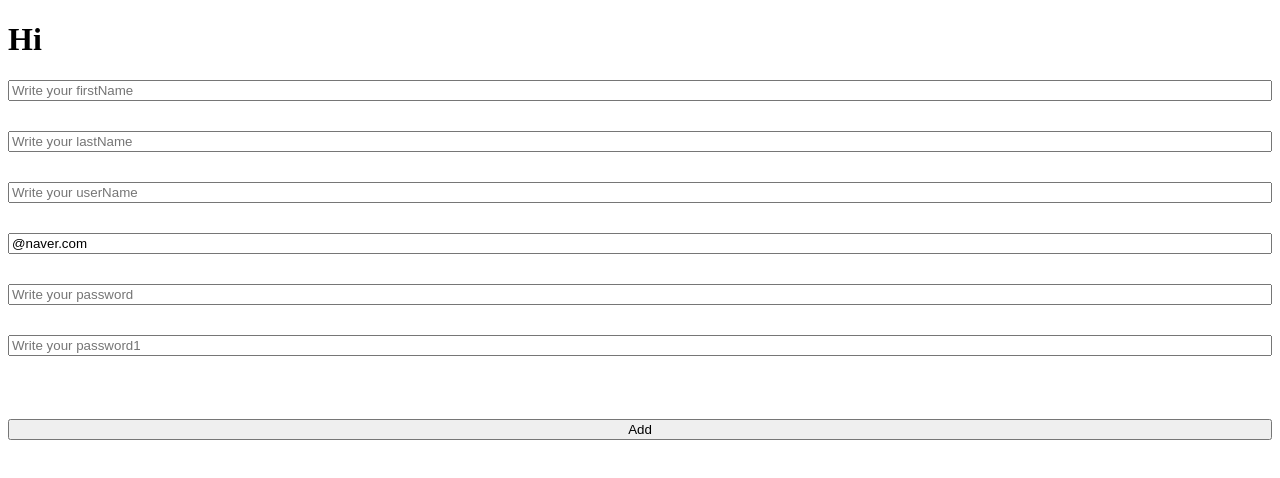
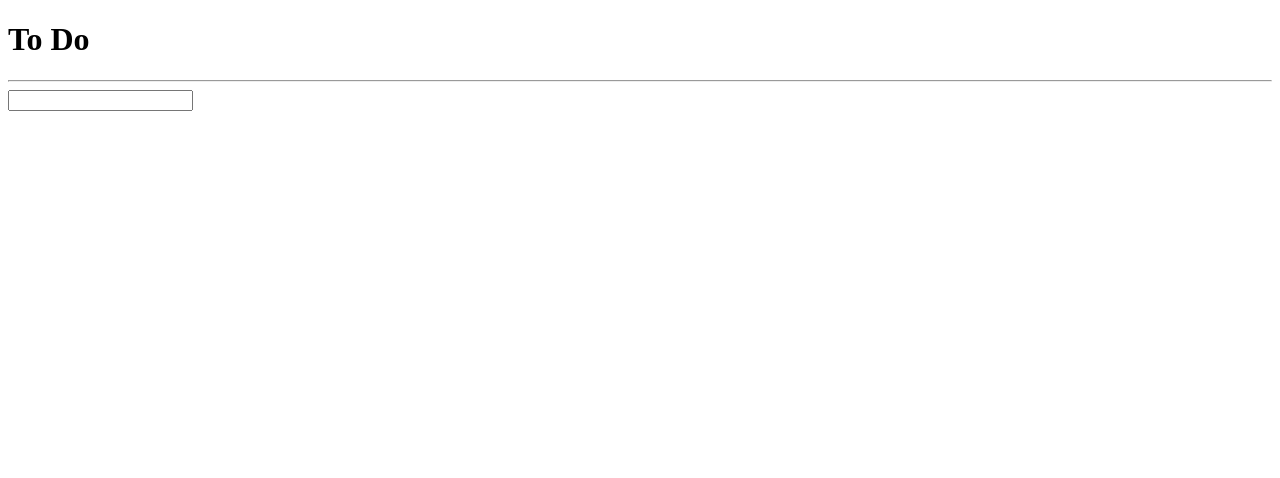
Before and after one commit to cf9874/react-study, a React (Create React App) app in the folder init/: page / in a window 1280 px wide. Shown: the top 478 px of the page. Built offline with nearby package versions, Linux system fonts and the light colour scheme.

Commit message:
todoList set

```diff
--- a/init/src/App.tsx
+++ b/init/src/App.tsx
@@ -1,3 +1,4 @@
+import { RecoilRoot } from "recoil";
 import { createGlobalStyle } from "styled-components";
 import TodoList from "./component/TodoList";
 
@@ -8,8 +9,10 @@ const GlobalStyle = createGlobalStyle`
 function App() {
   return (
     <>
-      <GlobalStyle />
-      <TodoList />
+      <RecoilRoot>
+        <GlobalStyle />
+        <TodoList />
+      </RecoilRoot>
     </>
   );
 }
--- a/init/src/component/TodoList.tsx
+++ b/init/src/component/TodoList.tsx
@@ -1,107 +1,36 @@
 import { useForm } from "react-hook-form";
-import { atom } from "recoil";
-
-interface IFormData {
-  errors: {
-    email: {
-      message: string;
-    };
-  };
-  firstName: string;
-  lastName: string;
-  userName: string;
-  email: string;
-  password: string;
-  password1: string;
-  extraError?: string;
-}
+import { atom, useRecoilValue } from "recoil";
 
 const toDoState = atom({
   key: "toDo",
   default: [],
 });
 
+interface IForm {
+  toDo: string;
+}
+
 function TodoList() {
-  const {
-    register,
-    handleSubmit,
-    formState: { errors },
-    setError,
-  } = useForm<IFormData>({
-    defaultValues: {
-      email: "@naver.com",
-    },
-  });
+  const value = useRecoilValue(toDoState);
+  console.log(value);
 
-  const onValid = (data: IFormData) => {
-    const { password, password1 } = data;
-    if (password !== password1) {
-      return setError("password1", { message: "Please check password again." });
-    }
-    setError(
-      "extraError",
-      { message: "Sorry. Server is down.." },
-      {
-        shouldFocus: true,
-      }
-    );
-    console.log(data);
+  const { register, handleSubmit, setValue } = useForm<IForm>();
+
+  const handleValid = (data: IForm) => {
+    console.log("add to do", data.toDo);
+    setValue("toDo", "");
   };
-  console.log("error", errors);
 
   return (
     <div>
-      <h1>Hi</h1>
-      <form
-        style={{
-          display: "flex",
-          flexDirection: "column",
-          gap: "15px",
-        }}
-        onSubmit={handleSubmit(onValid)}
-      >
+      <h1>To Do </h1>
+      <hr />
+      <form>
         <input
-          {...register("firstName", {
-            required: "firstName is required",
-            minLength: { value: 10, message: "could you give me more 10?" },
+          {...register("toDo", {
+            required: "Please write to do",
           })}
-          placeholder="Write your firstName"
         />
-        <span>{errors?.firstName?.message}</span>
-        <input {...register("lastName", { required: "lastName is required" })} placeholder="Write your lastName" />
-        <span>{errors?.lastName?.message}</span>
-        <input {...register("userName", { required: "userName is required" })} placeholder="Write your userName" />
-        <span>{errors?.userName?.message}</span>
-        <input
-          {...register("email", {
-            required: "email is required",
-            validate: {
-              noASD: (value) => (value.includes("ASD") ? "Sorry. ASD is not allowed" : true),
-              noZXC: (value) => (value.includes("ZXC") ? "Sorry. ZXC is not allowed" : true),
-            },
-            pattern: {
-              value: /^[A-Za-z0-9._%+-]+@naver.com$/,
-              message: "only naver.com is allowed",
-            },
-          })}
-          placeholder="Write your email"
-        />{" "}
-        <span>{errors?.email?.message}</span>
-        <input
-          type="password"
-          {...register("password", { required: "password is required" })}
-          placeholder="Write your password"
-        />
-        <span>{errors?.password?.message}</span>
-        <input
-          type="password"
-          {...register("password1", { required: "password1 is required" })}
-          placeholder="Write your password1"
-        />
-        <span>{errors?.password1?.message}</span>
-        <br />
-        <button>Add</button>
-        <span>{errors?.extraError?.message}</span>
       </form>
     </div>
   );
```
